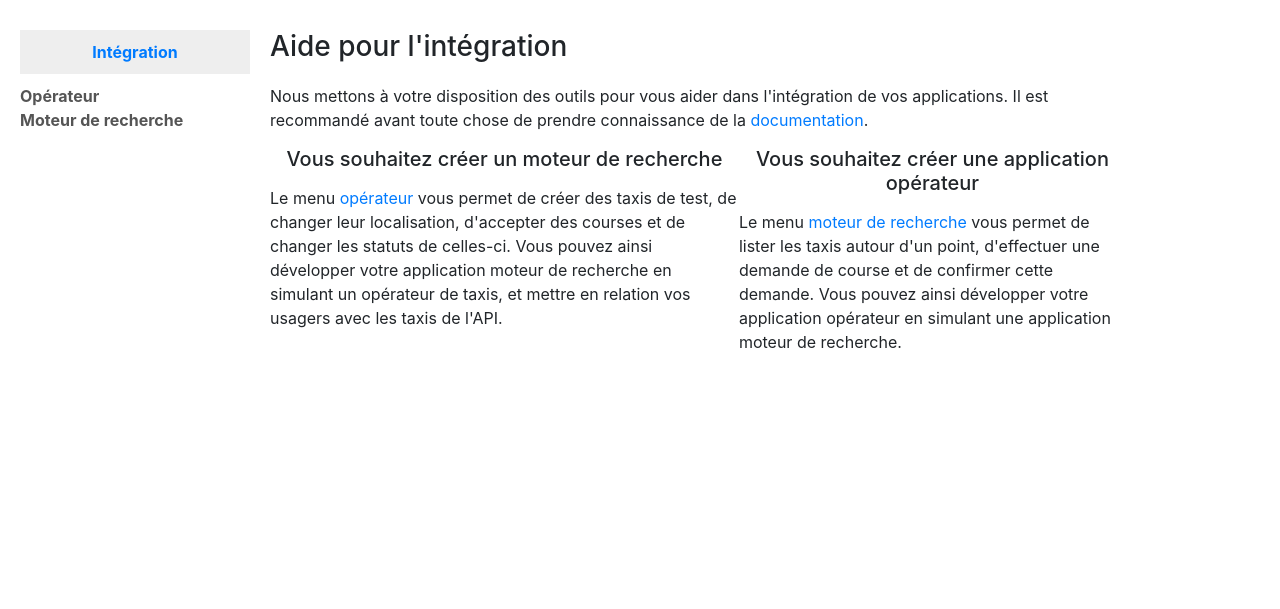
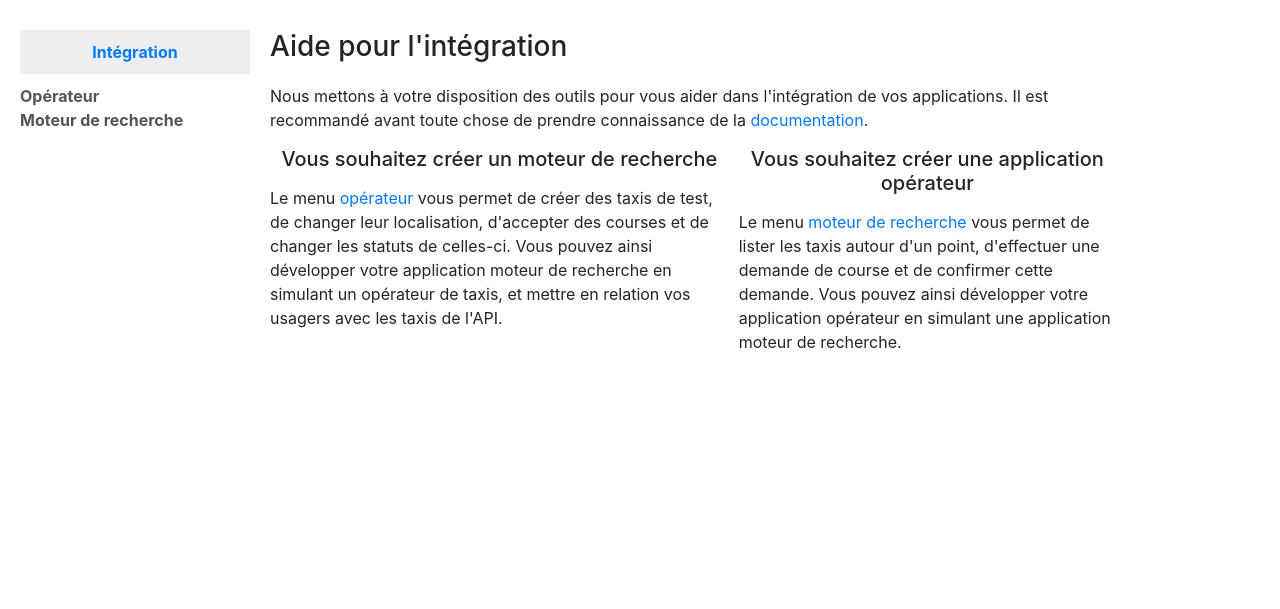
Before and after one commit to openmaraude/APITaxi_front, a Flask app: template APITaxi_front/templates/integration/index.html in a window 1280 px wide. Shown: the part 56-665 px from the top of the page. Run offline with Flask 2, Linux system fonts and the light colour scheme; the template is opened without the code that fills it, so the values that code supplies are empty; parts of the project's set-up code (start-up, migrations or seed data) failed here and were passed over; some libraries are stand-ins or nearby versions.

Commit message:
Integration: improve css

```diff
--- a/APITaxi_front/static/style.css
+++ b/APITaxi_front/static/style.css
@@ -188,3 +188,14 @@ footer img:hover {
 .thumbnail-content {
   padding: 10px;
 }
+
+/*
+ * Two columns section.
+ */
+.two-columns {
+  display: flex;
+}
+
+.two-columns > * > * {
+  padding-right: 10px;
+}
--- a/APITaxi_front/templates/integration/index.html
+++ b/APITaxi_front/templates/integration/index.html
@@ -5,7 +5,7 @@
 
 <p>Nous mettons à votre disposition des outils pour vous aider dans l'intégration de vos applications. Il est recommandé avant toute chose de prendre connaissance de la <a href="{{ url_for('documentation.index') }}">documentation</a>.</p>
 
-<div class="d-flex">
+<div class="two-columns">
   <div>
     <h5 class="text-center">Vous souhaitez créer un moteur de recherche</h5>
 
```
